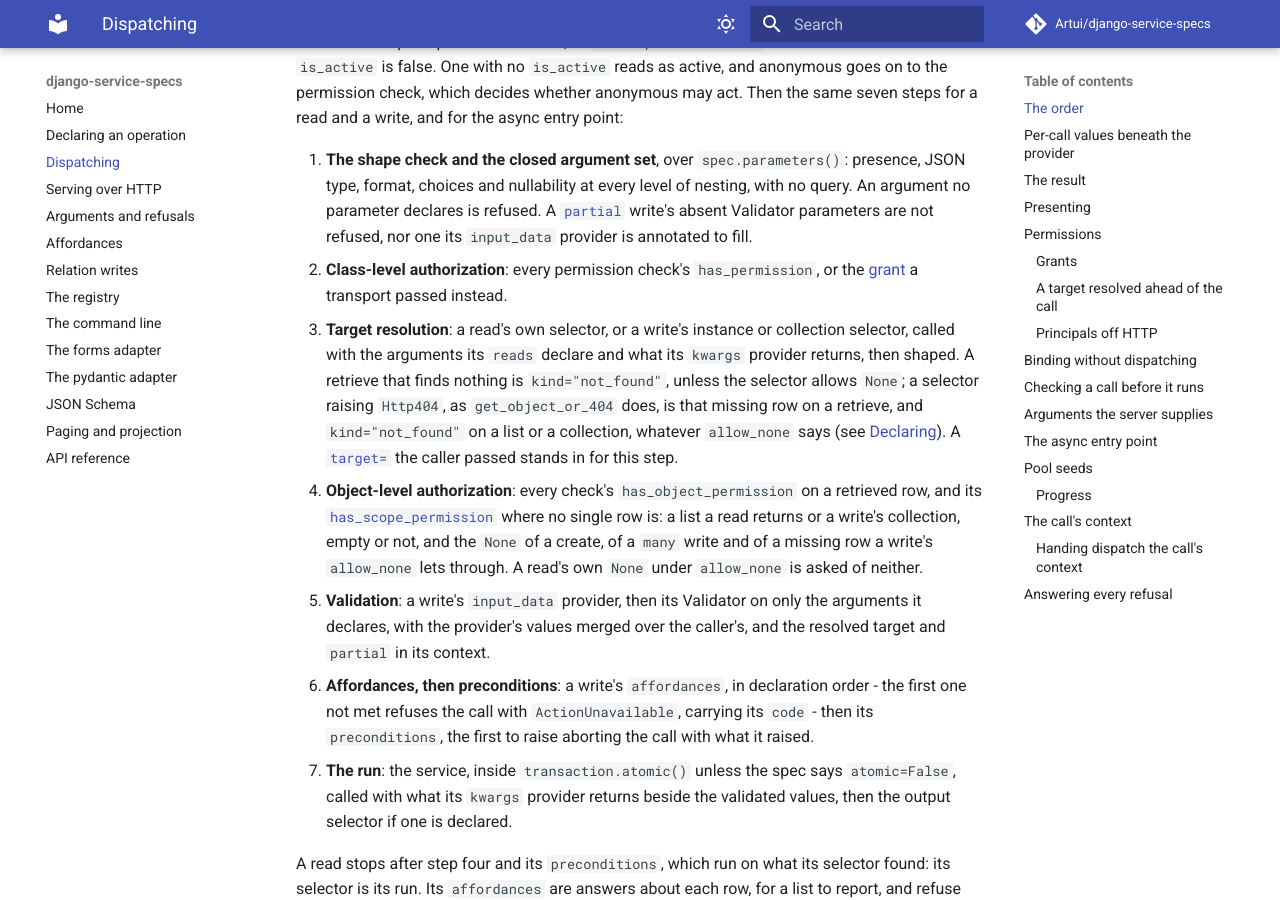
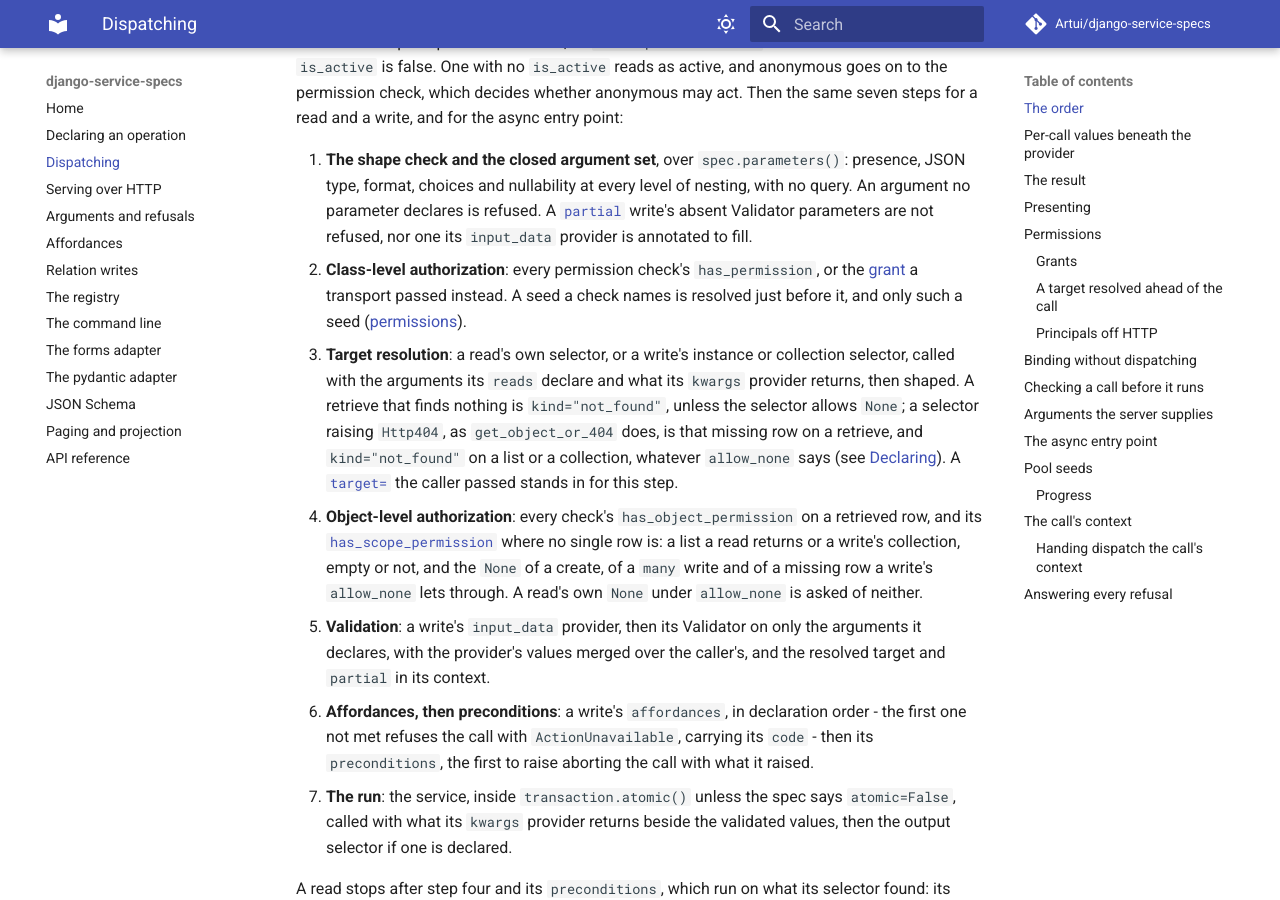
Before and after one commit to Artui/django-service-specs, an MkDocs documentation site: the page built from docs/dispatching.md, in a window 1280 px wide and 900 px high, scrolled down 426 px. Built offline with MkDocs 1.6.1 and Material for MkDocs 9.7.7, drawn with Linux system fonts in a browser that asks for light colours; comment, search, counter and statistics services are not loaded.

Commit message:
Say a seed's resolver never sees the call's context, and when a named seed resolves
Co-Authored-By: Claude Opus 5.5 <noreply@anthropic.com>

```diff
--- a/docs/declaring.md
+++ b/docs/declaring.md
@@ -40,7 +40,7 @@ callable only by its name.
 | `result` | The service's return | The output selector, which is handed it as `instance` too |
 | `queryset` | The shaped queryset so far | `extend_queryset` |
 | a registered seed | Its resolver's value | Every callable |
-| `call_context` | [The call's context](dispatching.md#the-calls-context): the transport's dict, or a fresh one | Every callable that names it, never a `**kwargs` catch-all |
+| `call_context` | [The call's context](dispatching.md#the-calls-context): the transport's dict, or a fresh one | Every callable that names it but a seed's resolver, never a `**kwargs` catch-all |
 
 The fixed names - `user`, `progress`, `data`, `instance`, `collection`,
 `result`, `queryset` and `call_context` - are
--- a/docs/dispatching.md
+++ b/docs/dispatching.md
@@ -26,7 +26,9 @@ the async entry point:
    parameters are not refused, nor one its `input_data` provider is annotated
    to fill.
 2. **Class-level authorization**: every permission check's `has_permission`,
-   or the [grant](#grants) a transport passed instead.
+   or the [grant](#grants) a transport passed instead. A seed a check names
+   is resolved just before it, and only such a seed
+   ([permissions](#permissions)).
 3. **Target resolution**: a read's own selector, or a write's instance or
    collection selector, called with the arguments its `reads` declare and
    what its `kwargs` provider returns, then shaped. A retrieve that finds
```
